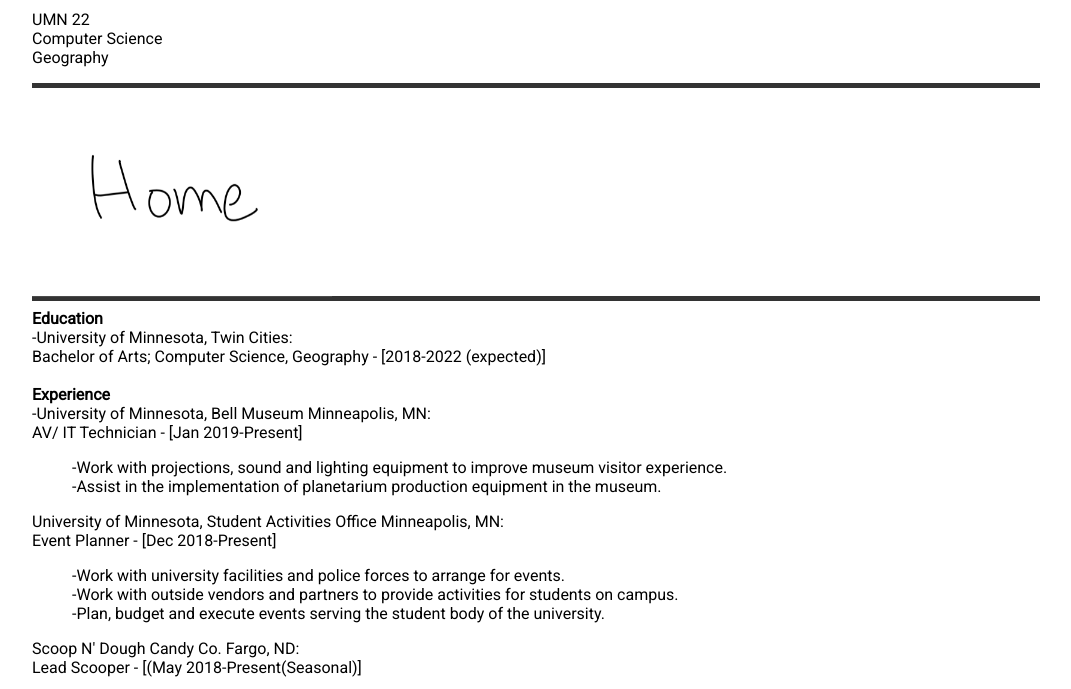
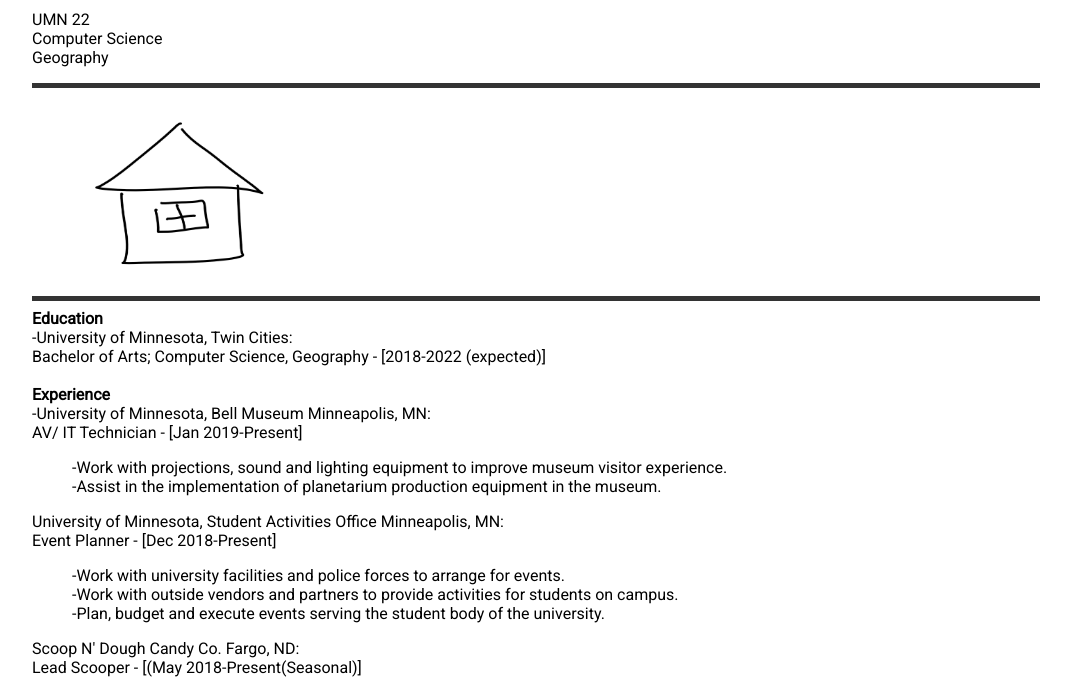
Before and after one commit to njwitthoeft/njwitthoeft.github.io, a plain HTML site: page new.html in a window 1280 px wide. Shown: the part 111-800 px from the top of the page, without its empty margins (104-1175 px from the left). Drawn offline with Linux system fonts and the light colour scheme.

Commit message:
Update new.html

```diff
--- a/new.html
+++ b/new.html
@@ -34,7 +34,7 @@
 				<img src ="home.png" alt "my resume" style ="width:300px;height:200px;">
 			</div>
 			<div class="back">
-				<img src ="hometxt.png" alt ="Nick's Headshot" style ="width:300px;height:200px;">
+				<img src ="home.png" alt ="Nick's Headshot" style ="width:300px;height:200px;">
 			</div>
 		</div>
 	</div>
```
